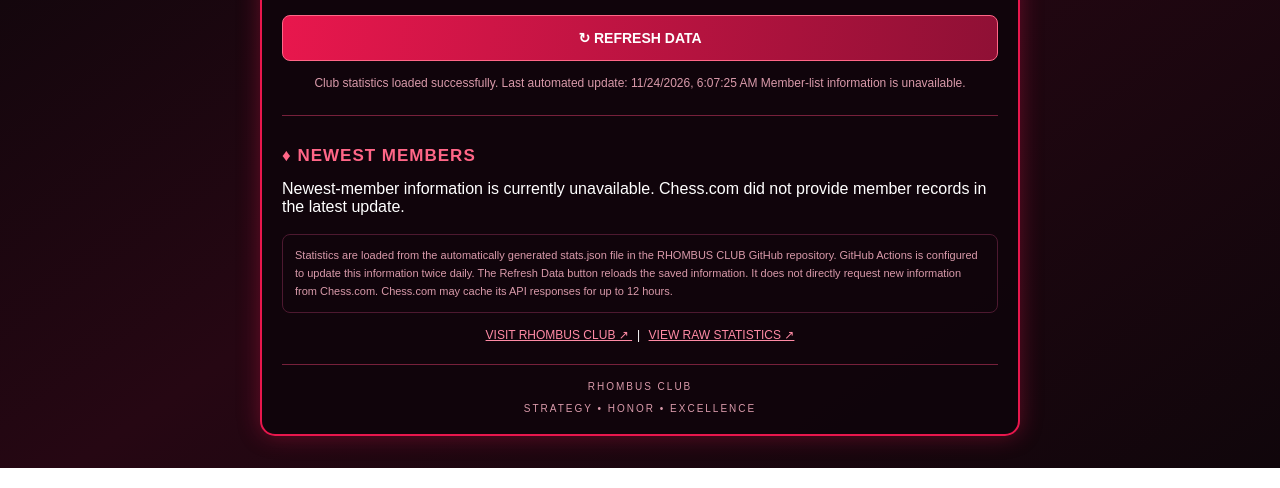
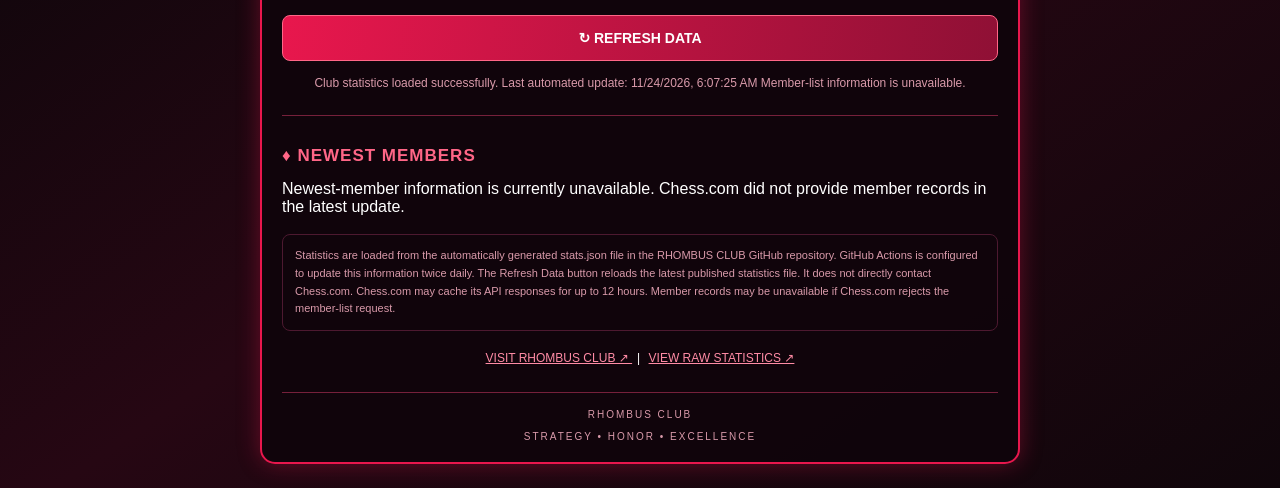
Before and after one commit to ashilanshad-dotcom/RHOMBUS-CLUB-STATS, a plain HTML site: page index.html in a window 1280 px wide. Shown: the part 332-820 px from the top of the page. Drawn offline with Linux system fonts and the light colour scheme.

Commit message:
Update index.html

```diff
--- a/index.html
+++ b/index.html
@@ -110,6 +110,7 @@ button:disabled {
   text-align: center;
   font-size: 12px;
   line-height: 1.6;
+  overflow-wrap: anywhere;
 }
 
 .members {
@@ -163,6 +164,7 @@ button:disabled {
   margin-top: 15px;
   text-align: center;
   font-size: 12px;
+  line-height: 2;
 }
 
 .links a {
@@ -255,10 +257,12 @@ button:disabled {
     GitHub Actions is configured to update this information
     twice daily.
 
-    The Refresh Data button reloads the saved information.
-    It does not directly request new information from Chess.com.
+    The Refresh Data button reloads the latest published
+    statistics file. It does not directly contact Chess.com.
 
     Chess.com may cache its API responses for up to 12 hours.
+    Member records may be unavailable if Chess.com rejects
+    the member-list request.
   </div>
 
   <!-- LINKS -->
@@ -317,13 +321,13 @@ async function refreshStats() {
 
   try {
 
-    // Locate the stats.json file alongside this webpage.
+    // Build the stats.json address relative to this webpage.
     const statsURL = new URL(
       "./stats.json",
       window.location.href
     );
 
-    // Add a unique query to request the latest published file.
+    // Request a fresh copy from the published website.
     statsURL.searchParams.set(
       "refresh",
       Date.now().toString()
@@ -331,7 +335,9 @@ async function refreshStats() {
 
     const response = await fetch(
       statsURL.toString(),
-      { cache: "no-store" }
+      {
+        cache: "no-store"
+      }
     );
 
     if (!response.ok) {
@@ -352,13 +358,13 @@ async function refreshStats() {
       );
     }
 
-    // DISPLAY TOTAL MEMBERS
+    // TOTAL MEMBERS
     total.textContent =
       typeof data.total_members === "number"
         ? data.total_members.toLocaleString()
         : "Unavailable";
 
-    // DISPLAY MEMBER RECORDS
+    // MEMBER RECORDS
     if (
       data.members_available === true &&
       typeof data.member_records === "number"
@@ -373,7 +379,7 @@ async function refreshStats() {
 
     }
 
-    // DISPLAY NEWEST MEMBERS
+    // NEWEST MEMBERS
     newest.replaceChildren();
 
     const members =
@@ -454,7 +460,7 @@ async function refreshStats() {
 
     }
 
-    // DISPLAY LAST AUTOMATED UPDATE
+    // LAST AUTOMATED UPDATE
     let updatedText =
       "Update time unavailable";
 
```
